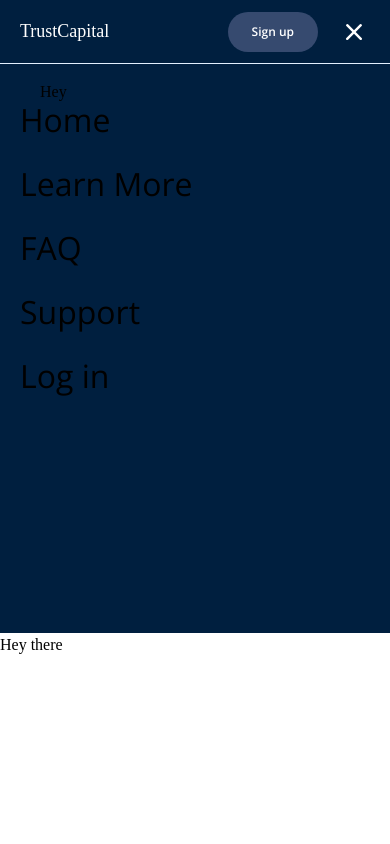
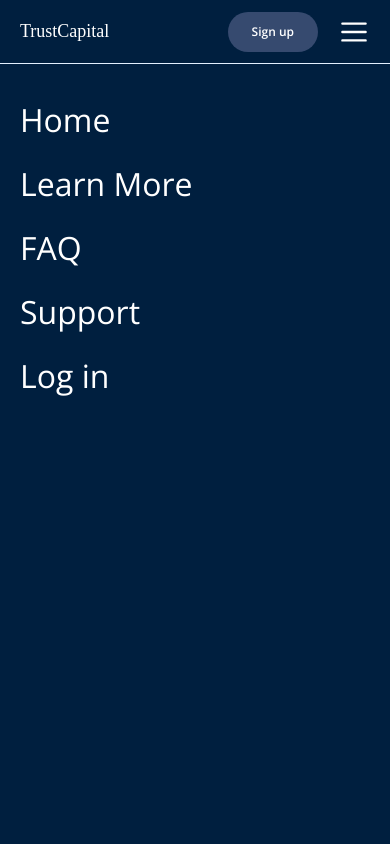
Before and after one commit to Joshardals/Trust-Capital, a Next.js app: page / in a window 390 px wide. Both pictures are taken after a click on the element 354 px from the left and 31 px from the top of the page. Shown: the top 844 px of the page. Built offline with nearby package versions, Linux system fonts and the light colour scheme; a web font is replaced by a local one.

Commit message:
initial commit

```diff
--- a/app/globals.css
+++ b/app/globals.css
@@ -6,4 +6,9 @@
   .button {
     @apply flex items-center h-10 px-6 text-center rounded-full transition-all duration-300;
   }
+  /* Styles for the mobile Navigation Link */
+  .sidebar-links {
+    @apply font-sans text-xl flex mt-3 rounded-sm transition duration-300
+    text-purewhite hover:text-babyblue hover:pt-1;
+  }
 }
--- a/app/page.tsx
+++ b/app/page.tsx
@@ -1,12 +1,17 @@
+"use client";
 import Header from "@/components/LandingPage/Header/Header";
-import HeroSection from "@/components/LandingPage/HeroSection/HeroSection";
+import SideNav from "@/components/LandingPage/Header/Nav/SideNav";
+import { useNavStore } from "@/lib/store/store";
 export default function Home() {
+  const { navBar } = useNavStore();
   return (
     <main className="h-full bg-purewhite">
       <div className="h-[75%] bg-navyblue">
         <Header />
       </div>
-      <div>Hey there</div>
+      {/* The Popup the SideNav when the hamburger Icon gets clicked on. */}
+      {navBar ? <SideNav /> : null}
+      <div className="">Hey there</div>
     </main>
   );
 }
--- a/components/LandingPage/Header/Nav/NavBar.tsx
+++ b/components/LandingPage/Header/Nav/NavBar.tsx
@@ -6,9 +6,11 @@
 import Link from "next/link";
 import Login from "../Buttons/Login";
 import SignUp from "../Buttons/SignUp";
+import { useNavStore } from "@/lib/store/store";
 
 const NavBar = () => {
   const [navClick, setNavClick] = useState(false);
+  const { navBar, setNavBar } = useNavStore();
   return (
     <div
       className="flex max-md:items-center justify-between fixed text-lightGray left-0 right-0 top-0 w-full h-16 px-5 md:h-16
@@ -43,19 +45,17 @@
         <div className="md:hidden cursor-pointer text-purewhite">
           {/* The Hamburger and X Icon only shows on Mobile Devices */}
           {navClick ? (
-            <div onClick={() => setNavClick(!navClick)}>
+            <div onClick={setNavBar}>
               <XMarkIcon className="h-8 w-8 max-xs:h-8" />
             </div>
           ) : (
-            <div onClick={() => setNavClick(!navClick)}>
+            <div onClick={setNavBar}>
               <Bars3Icon className="h-8 w-8 max-xs:h-8" />
             </div>
           )}
         </div>
       </div>
 
-      {/* The Popup the SideNav when the hamburger Icon gets clicked on. */}
-      <SideNav clicked={navClick} setClicked={setNavClick} />
     </div>
   );
 };
--- a/components/LandingPage/Header/Nav/NavLinks.tsx
+++ b/components/LandingPage/Header/Nav/NavLinks.tsx
@@ -30,7 +30,7 @@
         <Link
           key={link.name}
           href={link.href}
-          className="font-sans text-xl flex mt-3 rounded-sm transition duration-300 hover:mb-1 hover:text-gold"
+          className="sidebar-links"
         >
           <p>{link.name}</p>
         </Link>
@@ -38,7 +38,7 @@
       <div>
         <Link
           href="/login"
-          className="font-sans text-xl flex mt-3 rounded-sm transition duration-300 hover:mb-1 hover:text-gold"
+          className="sidebar-links"
         >
           Log in
         </Link>
--- a/components/LandingPage/Header/Nav/SideNav.tsx
+++ b/components/LandingPage/Header/Nav/SideNav.tsx
@@ -1,25 +1,19 @@
 import { SideBar } from "./NavLinks";
 import clsx from "clsx";
-import { NavTypings } from "@/lib/typings";
 import Link from "next/link";
+import { useNavStore } from "@/lib/store/store";
 
-const SideNav = ({ clicked, setClicked }: NavTypings) => {
-  // This function closes the sidebar when the gray background gets clicked
-  function handleClick() {
-    if (clicked) {
-      setClicked(!clicked);
-    }
-    return false;
-  }
+const SideNav = () => {
+  const { navBar, setNavBar } = useNavStore();
 
   return (
     <div className="h-full overflow-hidden">
       <div
         className={clsx(
-          `fixed -bottom-16 left-0 h-full bg-green w-full md:hidden text-lightGray transition-all duration-300 ease-in-out`,
+          `fixed -bottom-16 left-0 h-screen bg-navyblue w-full md:hidden text-lightGray transition-all duration-300 ease-in-out`,
           {
-            block: clicked,
-            hidden: !clicked,
+            block: navBar,
+            hidden: !navBar,
           }
         )}
       >
--- /dev/null
+++ b/lib/store/store.ts
@@ -0,0 +1,7 @@
+import { create } from "zustand";
+import { navStoreState } from "../typings";
+
+export const useNavStore = create<navStoreState>((set) => ({
+  navBar: false,
+  setNavBar: () => set((state) => ({ navBar: !state.navBar })),
+}));
--- a/lib/typings.d.ts
+++ b/lib/typings.d.ts
@@ -1,4 +1,4 @@
-export interface NavTypings {
-  clicked: boolean;
-  setClicked: Function;
+export interface navStoreState {
+  navBar: boolean;
+  setNavBar: () => void;
 }
--- a/package.json
+++ b/package.json
@@ -17,7 +17,8 @@
     "react": "^18",
     "react-dom": "^18",
     "tailwind-merge": "^2.0.0",
-    "tailwindcss-animate": "^1.0.7"
+    "tailwindcss-animate": "^1.0.7",
+    "zustand": "^4.4.6"
   },
   "devDependencies": {
     "@types/node": "^20",
```
Also changed, not shown: 1 other file (tests, documents, lock files or other folders).
